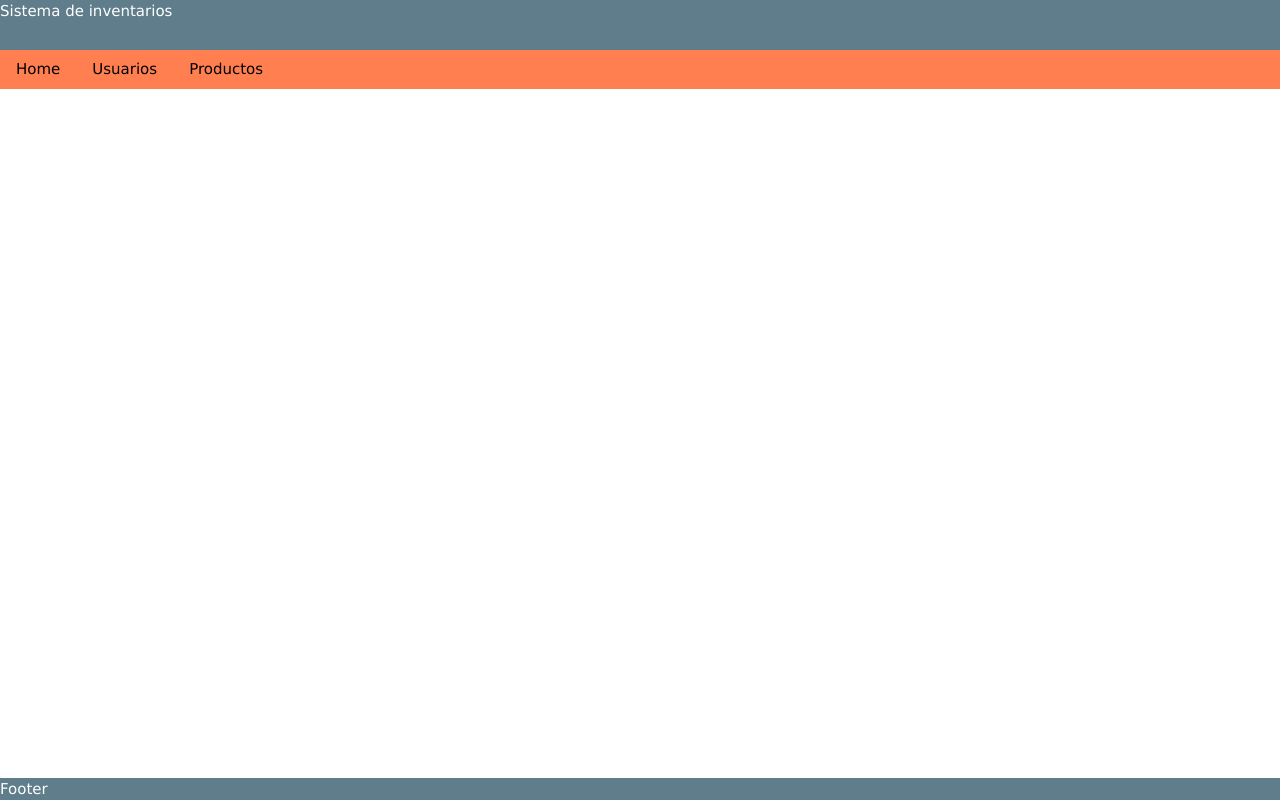
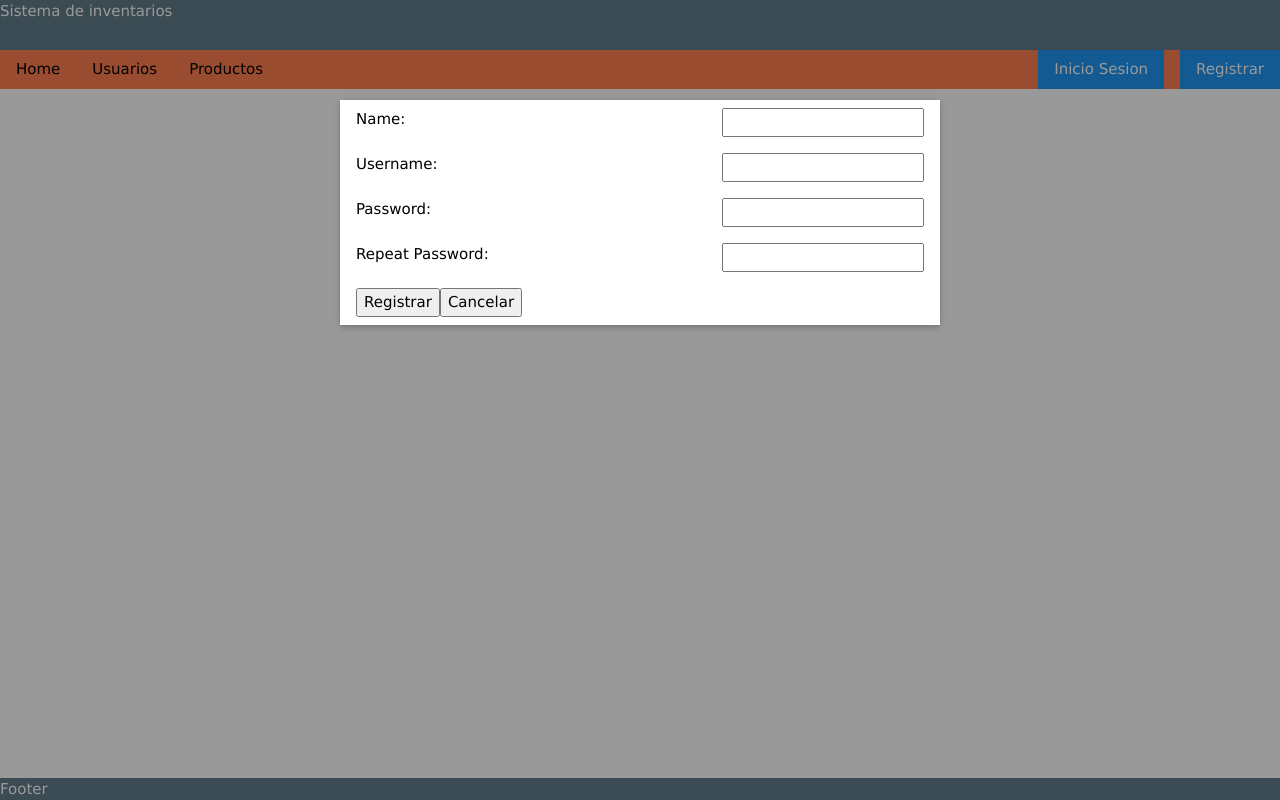
Before and after one commit to adrian-lucas/frontend_inventarios, a React (Create React App) app: page /registrar in a window 1280 px wide. Built offline with nearby package versions, Linux system fonts and the light colour scheme.

Commit message:
login and register emplemented

```diff
--- /dev/null
+++ b/src/components/formularioLogin/FormularioLogin.jsx
@@ -0,0 +1,47 @@
+import { useState } from "react";
+import ApiServicesUser from "../../services/api.servicesUser";
+function FormularioLogin({setLoginVisible}){
+    const dataUserEmpty = {username:'',password:''};
+    const [dataUser, setDataUser] = useState(dataUserEmpty);
+
+    const LogIn= async(e)=>{
+        e.preventDefault();
+        const response = await ApiServicesUser.inicioSesion(dataUser);
+        console.log(dataUser);
+        if(response.status === 200){
+            console.log(response.data);
+        }else{
+            console.log('credenciales incorrectos')
+        }
+    }
+
+    return (
+        <div className="w3-modal" style={{display:'block'}}>
+            <div className="w3-modal-content w3-card w3-animate-left w3-display-content w3-padding">
+            <form onSubmit={LogIn}>
+                <label>
+                    Username:
+                    <input
+                    type="text"
+                    value={dataUser.username}
+                    onChange={(e)=>setDataUser({...dataUser,username:e.target.value})}
+                    className="w3-right"
+                    required/>
+                </label><br /><br />
+                <label>
+                    Password:
+                    <input
+                    type="text"
+                    value={dataUser.password}
+                    onChange={(e)=>setDataUser({...dataUser,password:e.target.value})}
+                    className="w3-right"
+                    required/>
+                </label><br /><br />
+                <input type="submit" value="Iniciar"/>
+                <input type="button" value="Cancelar"  onClick={()=>setLoginVisible(false)}/>
+            </form>
+            </div>
+        </div>
+    );
+}
+export default FormularioLogin;
--- a/src/components/formularioProducto/FormularioProducto.jsx
+++ b/src/components/formularioProducto/FormularioProducto.jsx
@@ -64,7 +64,6 @@ function FormularioProducto({modificar,productoAModificar,actualizarTabla,setIte
     const handlerSubmit = (e)=>{
         console.log('producto a modificar:',productoAModificar);
         if(productoAModificar===null){ //no reconoce el el objeto vacio{}
-
             registrarProducto(e);
         }else{
             modificarProducto(e);
--- /dev/null
+++ b/src/components/formularioRegistro/FormularioRegistro.jsx
@@ -0,0 +1,74 @@
+import { useState } from "react";
+import ApiServicesUser from "../../services/api.servicesUser";
+function FormularioRegistro({setRegistroVisible}){
+    const userEmpty = {nombres:'',username:'',password:''};
+    const [dataUser, setDataUser] = useState(userEmpty);
+    const [passwordConfirmation, setPasswordConfirmation] = useState('');
+    const registrarUsuario = async(e)=>{
+        e.preventDefault();
+        if(passwordConfirmation===dataUser.password){
+            const response = await ApiServicesUser.registerUser(dataUser)
+            console.log(dataUser);
+            if(response.status===201){
+                console.log('usuario registrado');
+                setDataUser(userEmpty);
+                setPasswordConfirmation('');
+            }else{
+                console.log('usuario no registrado');
+
+            }
+        }else{
+            console.log('paswword no coiciden')
+        }
+    }
+
+    return (
+        <div className="w3-modal" style={{display:'block',}}>
+            <div className="w3-modal-content w3-card w3-animate-left w3-display-content w3-padding" style={{maxWidth:'600px'}}>
+
+            <form onSubmit={registrarUsuario}>
+                <label>
+                    Name:
+                    <input
+                    type="text"
+                    className="w3-right"
+                    value={dataUser.nombres}
+                    onChange={(e)=>setDataUser({...dataUser,nombres:e.target.value})}
+                    required
+                    />
+                </label><br /><br />
+                <label>
+                    Username:
+                    <input
+                    type="text"
+                    className="w3-right"
+                    value={dataUser.username}
+                    onChange={(e)=>setDataUser({...dataUser,username:e.target.value})}
+                    required/>
+                </label><br /><br />
+                <label>
+                    Password:
+                    <input
+                    type="text"
+                    className="w3-right"
+                    value={dataUser.password}
+                    onChange={(e)=>setDataUser({...dataUser,password:e.target.value})}
+                    required/>
+                </label><br /><br />
+                <label>
+                    Repeat Password:
+                    <input
+                    type="text"
+                    className="w3-right"
+                    value={passwordConfirmation}
+                    onChange={(e=>setPasswordConfirmation(e.target.value))}
+                    required/>
+                </label><br /><br />
+                <input type="submit" value="Registrar"/>
+                <input type="button" value="Cancelar"  onClick={()=>setRegistroVisible(false)}/>
+            </form>
+            </div>
+        </div>
+    )
+}
+export default FormularioRegistro;
--- a/src/components/navBar/navBar.jsx
+++ b/src/components/navBar/navBar.jsx
@@ -1,11 +1,24 @@
 import '../../styles/w3.css'
 import { Link } from 'react-router-dom';
+import FormularioRegistro from '../formularioRegistro/FormularioRegistro';
+import FormularioLogin from '../formularioLogin/FormularioLogin';
+import { useState } from 'react';
 function NavBar(){
+    const [registroVisible, setRegistroVisible] = useState(false);
+    const [loginVisible, setLoginVisible] = useState(false);
     return(
-        <div className='w3-bar' style={{backgroundColor:'coral'}}>
-            <Link className='w3-bar-item w3-hover-blue-grey w3-button' to= '/'>Home</Link>
-            <Link className='w3-bar-item w3-hover-blue-grey w3-button' to='/usuarios'>Usuarios</Link>
-            <Link className='w3-bar-item w3-hover-blue-grey w3-button' to='productos'>Productos</Link>
+        <div>
+            <div className='w3-bar' style={{backgroundColor:'coral'}}>
+                <Link className='w3-bar-item w3-hover-blue-grey w3-button' to= '/'>Home</Link>
+                <Link className='w3-bar-item w3-hover-blue-grey w3-button' to='/usuarios'>Usuarios</Link>
+                <Link className='w3-bar-item w3-hover-blue-grey w3-button' to='productos'>Productos</Link>
+                <div className='w3-right'>
+                    <button className='w3-button w3-hover-teal w3-blue w3-margin-rigth' onClick={()=>setLoginVisible(true)}>Inicio Sesion</button>
+                    <button className='w3-button w3-hover-teal w3-blue w3-margin-left' onClick={()=>setRegistroVisible(true)}>Registrar</button>
+                </div>
+                    {registroVisible?<FormularioRegistro setRegistroVisible={setRegistroVisible}/>:null}
+                    {loginVisible?<FormularioLogin setLoginVisible={setLoginVisible}/>:null}
+                </div>
         </div>
     )
 }
--- a/src/routes/Router.jsx
+++ b/src/routes/Router.jsx
@@ -3,9 +3,9 @@ import Home from "../pages/home";
 import Info from "../pages/info";
 import PageUsuarios from "../pages/PageUsuarios";
 import PageProductos from "../pages/PageProductos";
-import ItemProducto from "../components/itemProducto/ItemProducto";
 import TablaProductos from "../components/tablaProductos/TablaProductos";
-//import Tarjeta from "../components/tarjeta/tarjeta";
+import FormularioLogin from "../components/formularioLogin/FormularioLogin";
+import FormularioRegistro from "../components/formularioRegistro/FormularioRegistro";
 function Router(){
     return (
         <Routes>
@@ -14,6 +14,8 @@ function Router(){
             <Route path="/usuarios" element = {<PageUsuarios/>} />
             <Route path="/productos" element = {<PageProductos/>}/>
             <Route path="/prueba" element = {<TablaProductos/>}/>
+            <Route path="/login" element = {<FormularioLogin/>}/>
+            <Route path="/registrar" element = {<FormularioRegistro/>}/>
         </Routes>
     );
 }
--- a/src/services/api.services.js
+++ b/src/services/api.services.js
@@ -2,7 +2,7 @@ import { API } from "./conection";
 const ApiServices = {
     getProductos:async (pagina)=>{
         let response ={};
-        await API.get('producto/view-pagination',{params:{pageSize:15,page:pagina}})
+        await API.get('producto/view-pagination',{params:{pageSize:15,page:pagina},headers:{authorization:'Bearer Zr2esjVc8O58XLNKLeHDaMNZGk_vFUwV'}})
             .then((res)=>{response=res})
             .catch((error)=>{
                 response = error.response?error.response:{};
--- /dev/null
+++ b/src/services/api.servicesUser.js
@@ -0,0 +1,23 @@
+import { API } from "./conection";
+const ApiServicesUser = {
+    registerUser:async(userData)=>{
+        let response = {};
+        await API.post('user/register',userData)
+        .then((res)=>{response=res})
+        .catch((error)=>{
+            response = error.response?error.response:{};
+        });
+        return response;
+    },
+
+    inicioSesion:async(userData)=>{
+        let response = {};
+        await API.post('user/login',userData)
+        .then((res)=>{response=res})
+        .catch((error)=>{
+            response = error.response?error.response:{};
+        });
+        return response;
+    }
+}
+export default ApiServicesUser;
```
